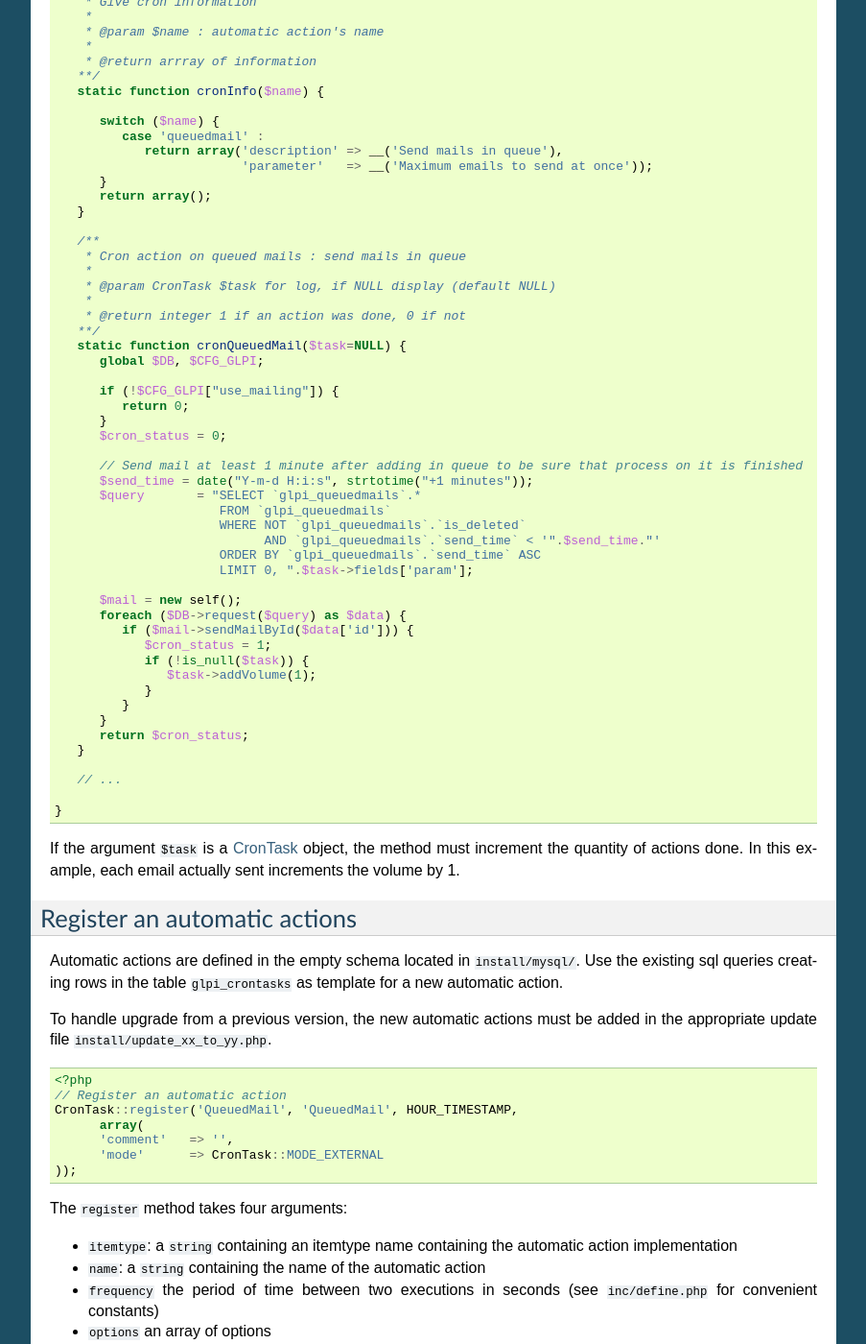
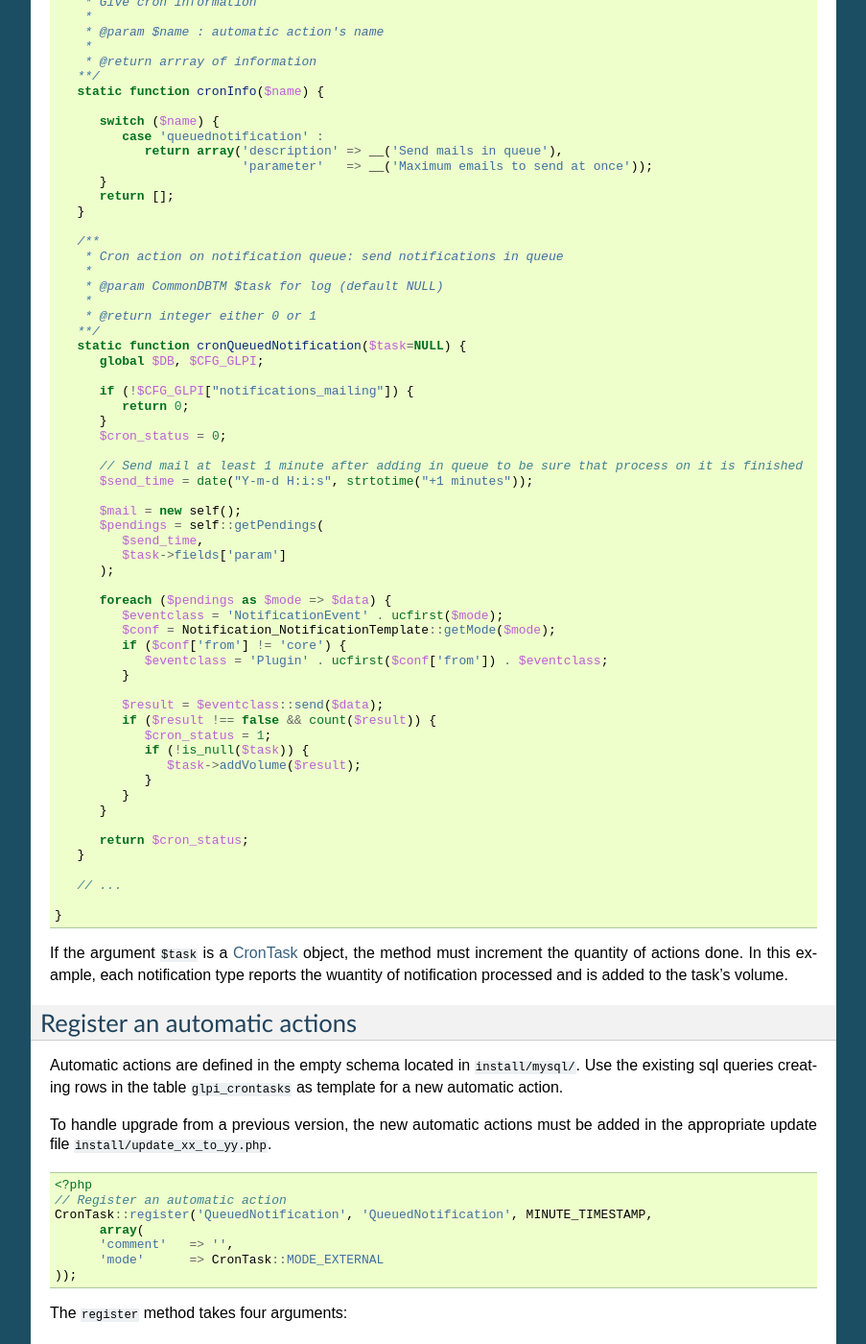
Before and after one commit to glpi-project/docdev, a Sphinx documentation site: the page built from source/devapi/crontasks.rst, in a window 1280 px wide and 1400 px high, scrolled down 869 px. Shown: the whole window at 96% size, without its empty margins (198-1101 px from the left). Built offline with Sphinx 7.4.7, drawn with Linux system fonts in a browser that asks for light colours; some of the changed text lies outside the part shown.

Commit message:
update cron documentation

```diff
--- a/source/devapi/crontasks.rst
+++ b/source/devapi/crontasks.rst
@@ -30,12 +30,12 @@ When GLPI shows a list of automatic actions, it shows a short description for ea
 
    An itemtype may contain several automatic actions.
 
-Example of implementation from the `QueuedMail class <https://forge.glpi-project.org/apidoc/class-QueuedMail.html>`_ :
+Example of implementation from the `QueuedNotification class <https://forge.glpi-project.org/apidoc/class-QueuedNotification.html>`_ :
 
 .. code-block:: php
 
    <?php
-   class QueuedMail extends CommonDBTM {
+   class QueuedNotification extends CommonDBTM {
 
       // ...
 
@@ -49,46 +49,53 @@ Example of implementation from the `QueuedMail class <https://forge.glpi-project
       static function cronInfo($name) {
 
          switch ($name) {
-            case 'queuedmail' :
+            case 'queuednotification' :
                return array('description' => __('Send mails in queue'),
                             'parameter'   => __('Maximum emails to send at once'));
          }
-         return array();
+         return [];
       }
 
       /**
-       * Cron action on queued mails : send mails in queue
+       * Cron action on notification queue: send notifications in queue
        *
-       * @param CronTask $task for log, if NULL display (default NULL)
+       * @param CommonDBTM $task for log (default NULL)
        *
-       * @return integer 1 if an action was done, 0 if not
+       * @return integer either 0 or 1
       **/
-      static function cronQueuedMail($task=NULL) {
+      static function cronQueuedNotification($task=NULL) {
          global $DB, $CFG_GLPI;
 
-         if (!$CFG_GLPI["use_mailing"]) {
+         if (!$CFG_GLPI["notifications_mailing"]) {
             return 0;
          }
          $cron_status = 0;
 
          // Send mail at least 1 minute after adding in queue to be sure that process on it is finished
          $send_time = date("Y-m-d H:i:s", strtotime("+1 minutes"));
-         $query       = "SELECT `glpi_queuedmails`.*
-                         FROM `glpi_queuedmails`
-                         WHERE NOT `glpi_queuedmails`.`is_deleted`
-                               AND `glpi_queuedmails`.`send_time` < '".$send_time."'
-                         ORDER BY `glpi_queuedmails`.`send_time` ASC
-                         LIMIT 0, ".$task->fields['param'];
 
          $mail = new self();
-         foreach ($DB->request($query) as $data) {
-            if ($mail->sendMailById($data['id'])) {
+         $pendings = self::getPendings(
+            $send_time,
+            $task->fields['param']
+         );
+
+         foreach ($pendings as $mode => $data) {
+            $eventclass = 'NotificationEvent' . ucfirst($mode);
+            $conf = Notification_NotificationTemplate::getMode($mode);
+            if ($conf['from'] != 'core') {
+               $eventclass = 'Plugin' . ucfirst($conf['from']) . $eventclass;
+            }
+
+            $result = $eventclass::send($data);
+            if ($result !== false && count($result)) {
                $cron_status = 1;
                if (!is_null($task)) {
-                  $task->addVolume(1);
+                  $task->addVolume($result);
                }
             }
          }
+
          return $cron_status;
       }
 
@@ -96,7 +103,7 @@ Example of implementation from the `QueuedMail class <https://forge.glpi-project
 
    }
 
-If the argument ``$task`` is a `CronTask <https://forge.glpi-project.org/apidoc/class-CronTask.html>`_ object, the method must increment the quantity of actions done. In this example, each email actually sent increments the volume by 1.
+If the argument ``$task`` is a `CronTask <https://forge.glpi-project.org/apidoc/class-CronTask.html>`_ object, the method must increment the quantity of actions done. In this example, each notification type reports the wuantity of notification processed and is added to the task's volume.
 
 Register an automatic actions
 ^^^^^^^^^^^^^^^^^^^^^^^^^^^^^
@@ -109,7 +116,7 @@ To handle upgrade from a previous version, the new automatic actions must be add
 
    <?php
    // Register an automatic action
-   CronTask::register('QueuedMail', 'QueuedMail', HOUR_TIMESTAMP,
+   CronTask::register('QueuedNotification', 'QueuedNotification', MINUTE_TIMESTAMP,
          array(
          'comment'   => '',
          'mode'      => CronTask::MODE_EXTERNAL
@@ -124,4 +131,4 @@ The ``register`` method takes four arguments:
 
 .. Note::
 
-   The name of an automatic action is actually the method's name without the prefix cron. In the example, the method ``cronQueuedMail`` implements the automatic action named ``QueudMail``.
+   The name of an automatic action is actually the method's name without the prefix cron. In the example, the method ``cronQueuedNotification`` implements the automatic action named ``QueuedNotification``.
```
